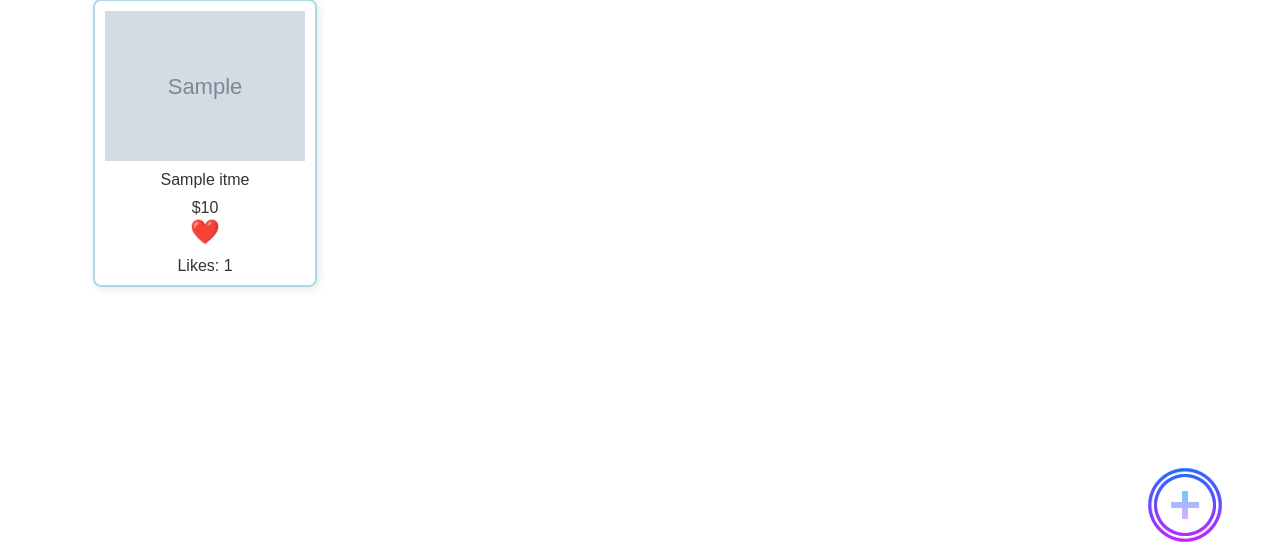
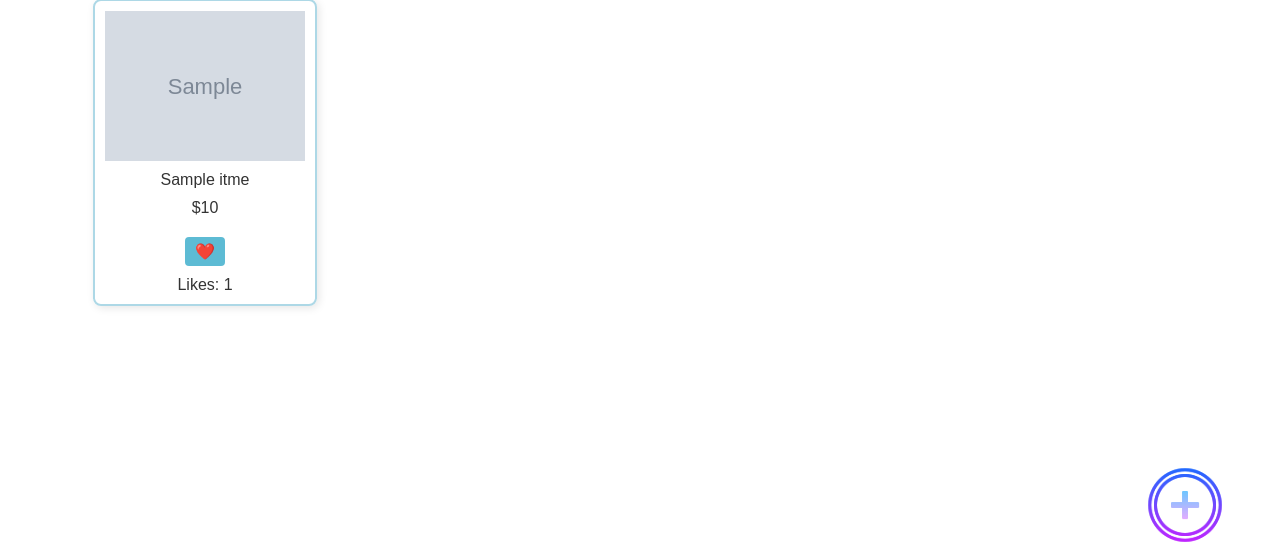
Before and after one commit to RayhanRashid/FakeBook-BarterPlace, a Flask app: page / in a window 1280 px wide. Shown: the part 210-759 px from the top of the page. Run offline with Flask 2, Linux system fonts and the light colour scheme; grey boxes marked "Sample" are stand-in pictures; a database or web service that is not in the repository returns one stand-in record (values such as "Sample title").

Commit message:
styling for like button

```diff
--- a/static/css/styles.css
+++ b/static/css/styles.css
@@ -189,11 +189,20 @@ dialog {
 
 /* Like button styling */
 .like-button {
-    background: none;
+    background-color: #5dbbd4;
+    color: white;
+    padding: 5px 10px; /* Adjust padding to be smaller */
+    margin-top: 20px;
     border: none;
-    font-size: 24px;
+    border-radius: 4px;
     cursor: pointer;
+    font-size: 16px;
+    text-align: center;
+    width: auto; /* Adjust width to fit the content */
+    transition: background-color 0.3s ease;
+    display: inline-block; /* Ensure the button fits the content */
 }
-.like-button.liked {
-    color: red;
+
+.like-button:hover {
+    background-color: #2e829e;
 }
```
